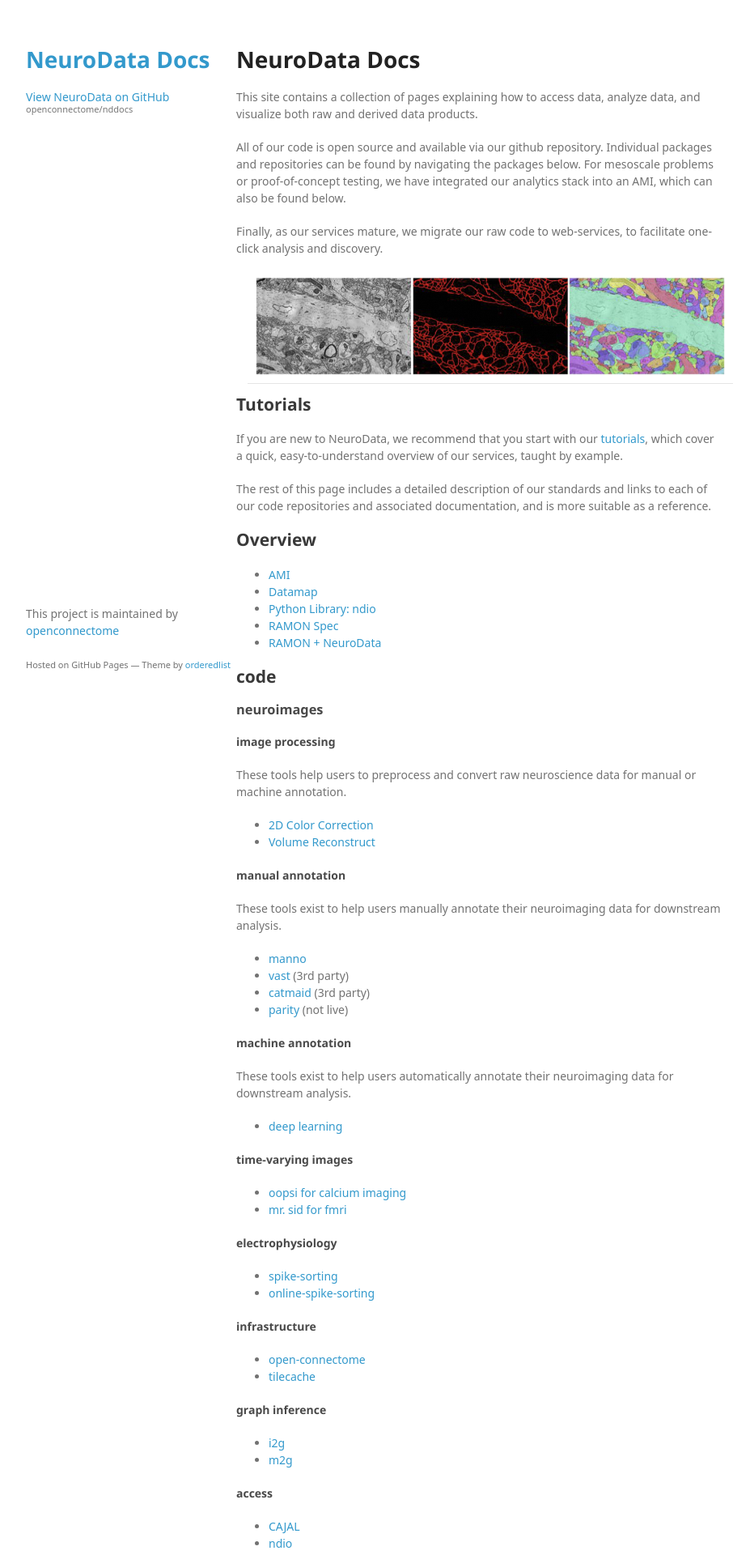
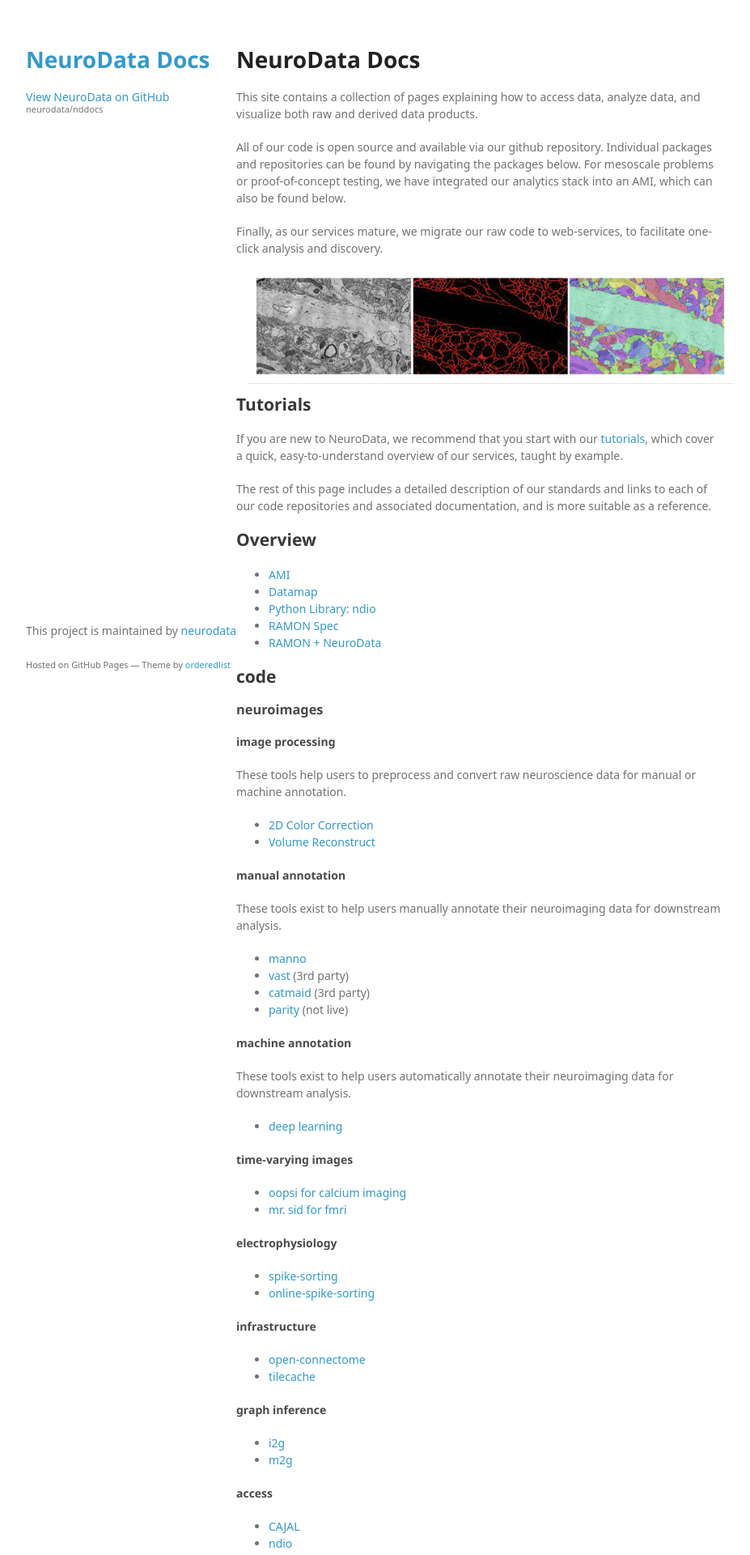
Before and after one commit to neurodata/nddocs-archive, a Jekyll site: the page built from index.md, in a window 1280 px wide. Shown: the top 1920 px of the page at 81% size, without its empty margins (178-1105 px from the left). Built offline with Jekyll 4.4.1, drawn with Linux system fonts in a browser that asks for light colours; some web fonts are replaced.

Commit message:
Updated openconnectome --> neurodata

```diff
--- a/_layouts/default.html
+++ b/_layouts/default.html
@@ -18,7 +18,7 @@
       <h1><a href="/">NeuroData Docs</a></h1>
         <p></p>
 
-        <p class="view"><a href="https://github.com/openconnectome/">View NeuroData on GitHub <small>openconnectome/nddocs</small></a></p>
+        <p class="view"><a href="https://github.com/neurodata/">View NeuroData on GitHub <small>neurodata/nddocs</small></a></p>
 
 
 <!--        <ul>
@@ -31,7 +31,7 @@
         {{ content }}
       </section>
       <footer>
-        <p>This project is maintained by <a href="https://github.com/openconnectome">openconnectome</a></p>
+        <p>This project is maintained by <a href="https://github.com/neurodata">neurodata</a></p>
         <p><small>Hosted on GitHub Pages &mdash; Theme by <a href="https://github.com/orderedlist">orderedlist</a></small></p>
       </footer>
     </div>
```
